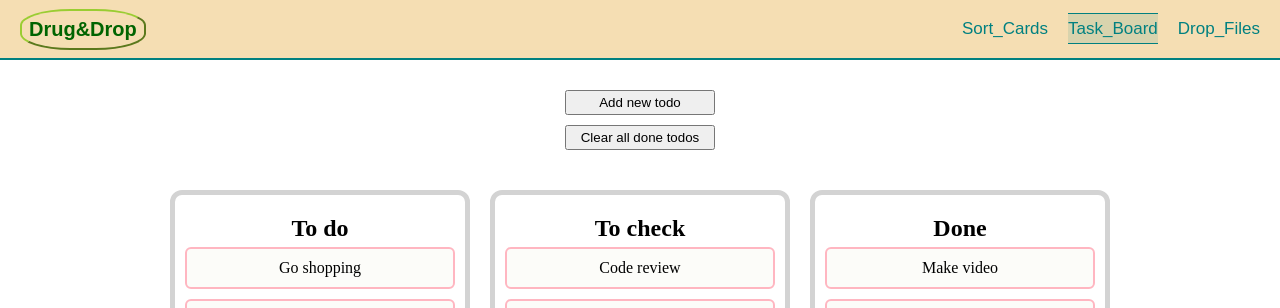
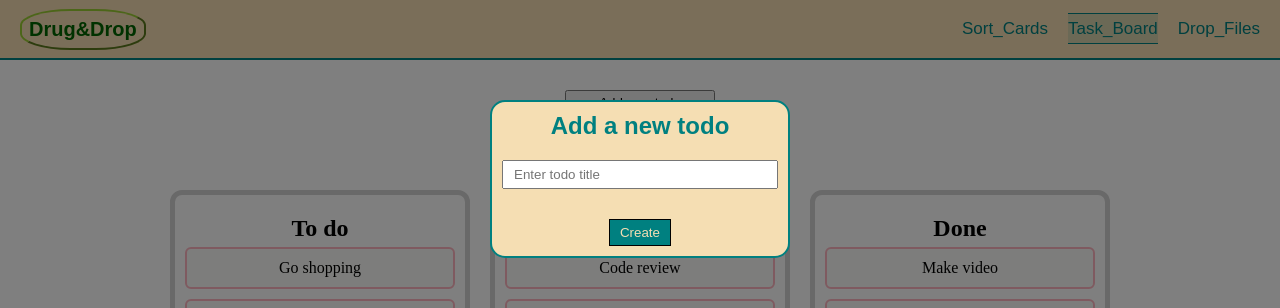
Before and after one commit to vladyslav-harkusha/react_drag-and-drop, a React (Create React App) app: page /react_drag-and-drop/Task_Board in a window 1280 px wide. Both pictures are taken after a click on the button "Add new todo". Shown: the top 308 px of the page. Built offline with nearby package versions, Linux system fonts and the light colour scheme.

Commit message:
add logic to button addTodo & styles

```diff
--- /dev/null
+++ b/src/components/Modal.tsx
@@ -0,0 +1,56 @@
+import React, { FC, useState } from 'react';
+import '../styles/Modal.scss';
+import { Board } from '../models';
+
+interface ModalProps {
+  title: string;
+  isModalHandler: () => void;
+  boards: Board[];
+  addNewTodo: (titleTodo: string) => void;
+}
+
+export const Modal: FC<ModalProps> = ({ isModalHandler, title, boards, addNewTodo }) => {
+  const [titleTodo, setTitleTodo] = useState('');
+
+  const changeHandler = (event: React.ChangeEvent<HTMLInputElement>) => {
+    setTitleTodo(event.target.value);
+  }
+
+  const submitHandler = (event: React.FormEvent<HTMLFormElement>) => {
+    event.preventDefault();
+
+    addNewTodo(titleTodo);
+
+    isModalHandler();
+  };
+
+  return (
+    <>
+      <div
+        className='modal'
+        onClick={isModalHandler}
+      />
+
+      <div className='modal__window'>
+        <h2 className='modal__window-title'>{title}</h2>
+
+        <form className='form' onSubmit={submitHandler}>
+          <input
+            type="text"
+            className='form__input'
+            placeholder='Enter todo title'
+            value={titleTodo}
+            onChange={changeHandler}
+          />
+
+          <button
+            type='submit'
+            className='form__button'
+          >
+            Create
+          </button>
+        </form>
+      </div>
+    </>
+  );
+};
--- /dev/null
+++ b/src/models.ts
@@ -0,0 +1,10 @@
+export interface Item {
+  id: number;
+  title: string;
+}
+
+export interface Board {
+  id: number;
+  title: string;
+  items: Item[];
+}
--- a/src/pages/TaskBoardPage.tsx
+++ b/src/pages/TaskBoardPage.tsx
@@ -2,6 +2,7 @@ import React, { FC, useState } from 'react';
 import { Modal } from '../components/Modal';
 import '../styles/TaskBoardPage.scss';
 import { Board, Item } from '../models';
+import { title } from 'process';
 
 export const TaskBoardPage: FC = () => {
   const [boards, setBoards] = useState<Board[]>([
@@ -101,10 +102,14 @@ export const TaskBoardPage: FC = () => {
   };
 
   const addNewTodo = (titleTodo: string) => {
-    boards[0].items.push({
-      id: Date.now(),
-      title: titleTodo,
-    })
+    if (titleTodo.trim()) {
+      boards[0].items.push({
+        id: Date.now(),
+        title: titleTodo,
+      })
+    } else {
+      window.alert('Enter valid title');
+    }
 
     setBoards(boards);
   }
--- /dev/null
+++ b/src/styles/Modal.scss
@@ -0,0 +1,54 @@
+.modal {
+  position: fixed;
+  top: 0;
+  bottom: 0;
+  left: 0;
+  right: 0;
+  background: rgba(0, 0, 0, 0.5);
+
+  &__window {
+    position: absolute;
+    top: 100px;
+    left: 50%;
+    transform: translateX(-50%);
+    width: 300px;
+    background-color: wheat;
+    padding: 10px;
+    border-radius: 15px;
+    border: 2px solid teal;
+  }
+
+  &__window-title {
+    font-family: Arial, "Helvetica Neue", Helvetica, sans-serif;
+    text-align: center;
+    margin-bottom: 20px;
+    color: teal;
+  }
+}
+
+.form {
+  display: flex;
+  flex-direction: column;
+  justify-content: center;
+  align-items: center;
+  gap: 30px;
+
+  &__input {
+    padding: 5px 10px;
+    width: 100%;
+    outline: teal;
+  }
+
+  &__button {
+    padding: 5px 10px;
+    background-color: teal;
+    color: wheat;
+    border: 1px solid #000;
+    transition: all 0.3s;
+
+    &:hover {
+      background-color: rgb(0, 161, 161);
+      color: white;
+    }
+  }
+}
```
